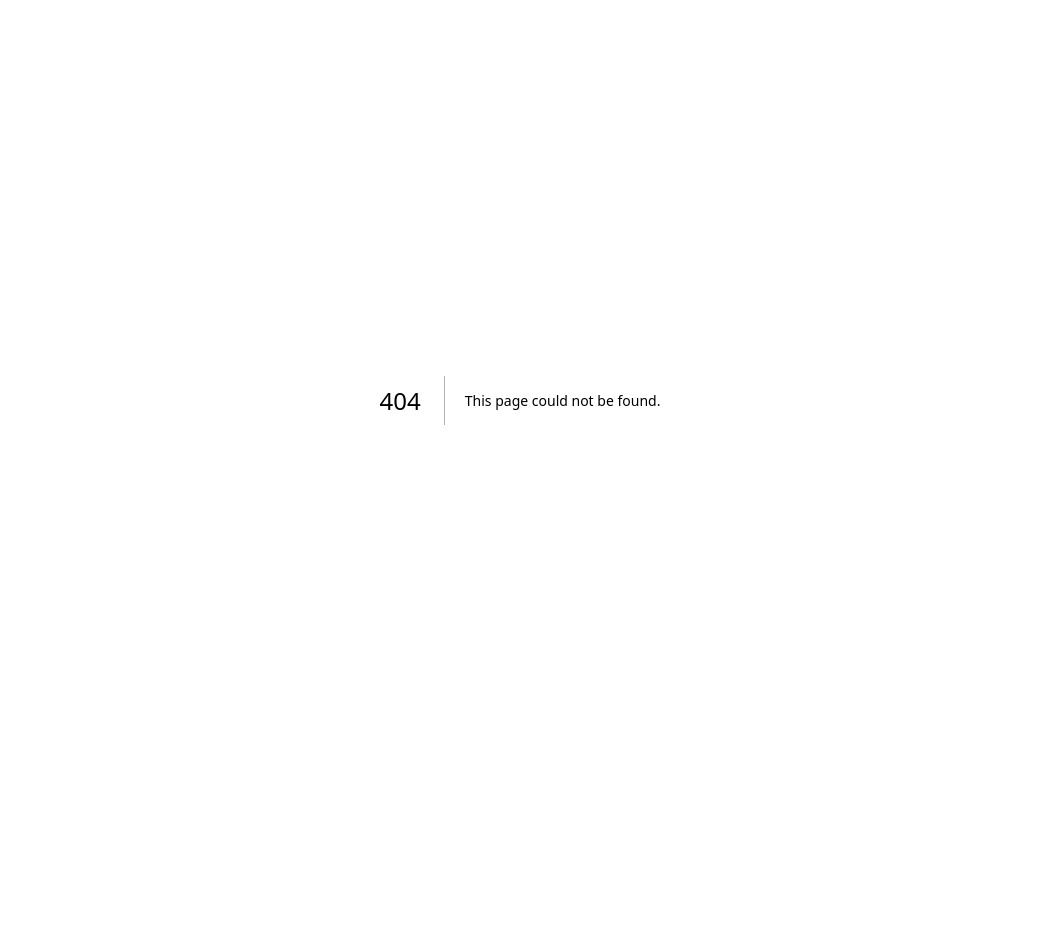
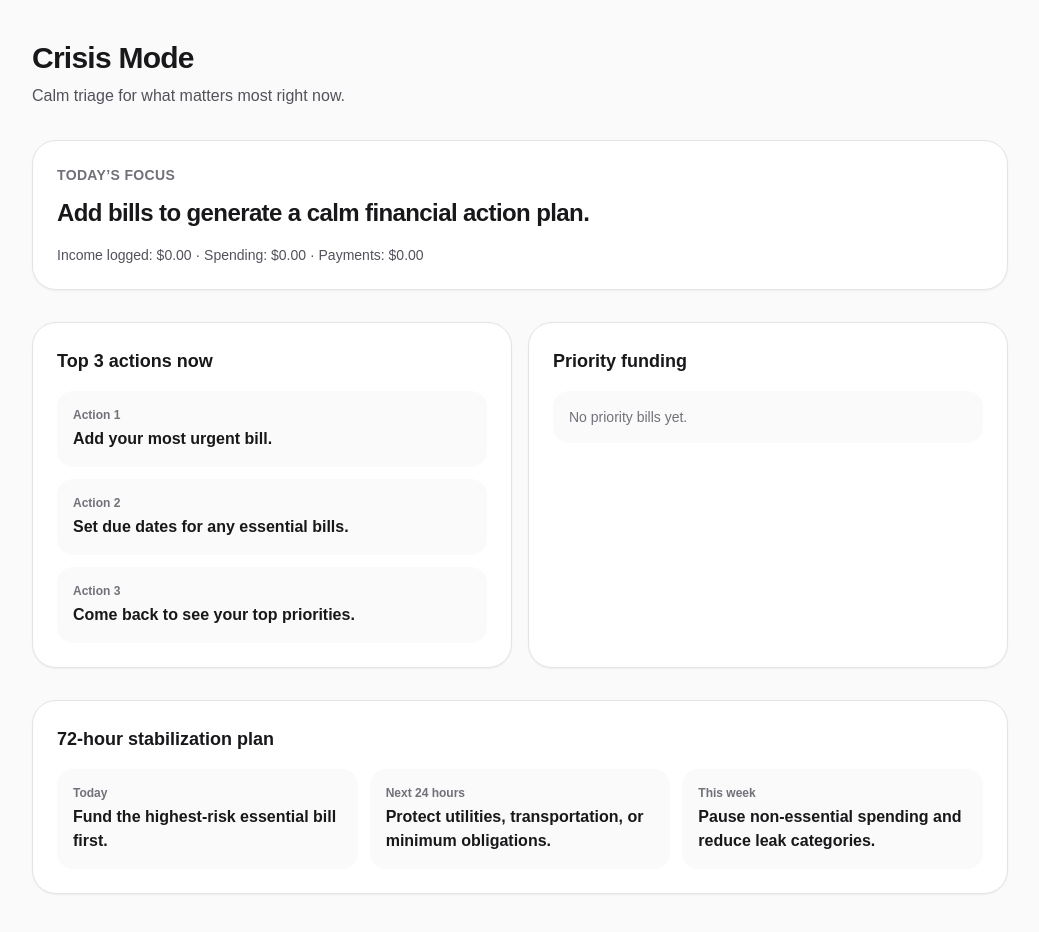
Before and after one commit to KristineMK72/money-control-saas, a Next.js app: page /crisis in a window 1280 px wide. Before the commit this address had no page. Shown: the whole page, without its empty margins (120-1159 px from the left). Before the commit the page ends 800 px from the top, so only its background shows below. Built offline with nearby package versions, Linux system fonts and the light colour scheme.

Commit message:
Create page.tsx

```diff
--- /dev/null
+++ b/app/crisis/page.tsx
@@ -0,0 +1,151 @@
+"use client";
+
+import { useMemo } from "react";
+import { useMoneyStore } from "@/lib/money/store";
+import { getPriorityBuckets } from "@/lib/money/priority";
+
+export default function CrisisPage() {
+  const { buckets, totals } = useMoneyStore();
+
+  const ranked = useMemo(() => getPriorityBuckets(buckets), [buckets]);
+  const top = ranked.slice(0, 3);
+
+  const headline = useMemo(() => {
+    if (top.length === 0) {
+      return "Add bills to generate a calm financial action plan.";
+    }
+
+    const categories = top.map((x) => x.bucket.category).filter(Boolean);
+
+    if (categories.includes("housing")) {
+      return "Protect housing first, then utilities and transportation.";
+    }
+
+    if (categories.includes("utilities")) {
+      return "Protect essential services first, then minimum debt obligations.";
+    }
+
+    if (categories.includes("transportation")) {
+      return "Protect transportation first so income stays possible.";
+    }
+
+    return "Focus on the highest-risk bills first and ignore lower-priority noise today.";
+  }, [top]);
+
+  const actions = useMemo(() => {
+    if (top.length === 0) {
+      return [
+        "Add your most urgent bill.",
+        "Set due dates for any essential bills.",
+        "Come back to see your top priorities."
+      ];
+    }
+
+    return top.map(({ bucket }) => {
+      if (bucket.category === "housing") {
+        return `Pay ${bucket.name} first to protect housing stability.`;
+      }
+      if (bucket.category === "utilities") {
+        return `Fund ${bucket.name} to reduce shutoff risk.`;
+      }
+      if (bucket.category === "transportation") {
+        return `Protect ${bucket.name} so transportation stays available.`;
+      }
+      if (bucket.kind === "credit") {
+        return `Make the minimum payment on ${bucket.name} if possible.`;
+      }
+      return `Put money toward ${bucket.name} next.`;
+    });
+  }, [top]);
+
+  return (
+    <main className="min-h-screen bg-zinc-50 text-zinc-900">
+      <div className="mx-auto max-w-5xl px-6 py-10">
+        <h1 className="text-3xl font-black tracking-tight">Crisis Mode</h1>
+        <p className="mt-2 text-zinc-600">
+          Calm triage for what matters most right now.
+        </p>
+
+        <div className="mt-8 rounded-3xl border border-zinc-200 bg-white p-6 shadow-sm">
+          <div className="text-sm font-semibold uppercase tracking-wide text-zinc-500">
+            Today’s focus
+          </div>
+          <div className="mt-3 text-2xl font-black tracking-tight">
+            {headline}
+          </div>
+          <div className="mt-4 text-sm text-zinc-600">
+            Income logged: ${totals.income.toFixed(2)} · Spending: ${totals.spending.toFixed(2)} · Payments: ${totals.payments.toFixed(2)}
+          </div>
+        </div>
+
+        <div className="mt-8 grid gap-4 lg:grid-cols-2">
+          <div className="rounded-3xl border border-zinc-200 bg-white p-6 shadow-sm">
+            <h2 className="text-lg font-bold">Top 3 actions now</h2>
+            <div className="mt-4 grid gap-3">
+              {actions.map((action, i) => (
+                <div key={i} className="rounded-2xl bg-zinc-50 p-4">
+                  <div className="text-xs font-semibold text-zinc-500">
+                    Action {i + 1}
+                  </div>
+                  <div className="mt-1 font-semibold">{action}</div>
+                </div>
+              ))}
+            </div>
+          </div>
+
+          <div className="rounded-3xl border border-zinc-200 bg-white p-6 shadow-sm">
+            <h2 className="text-lg font-bold">Priority funding</h2>
+            <div className="mt-4 grid gap-3">
+              {top.length === 0 ? (
+                <div className="rounded-2xl bg-zinc-50 p-4 text-sm text-zinc-500">
+                  No priority bills yet.
+                </div>
+              ) : (
+                top.map(({ bucket, score }) => (
+                  <div
+                    key={bucket.key}
+                    className="flex items-center justify-between rounded-2xl bg-zinc-50 p-4"
+                  >
+                    <div>
+                      <div className="font-semibold">{bucket.name}</div>
+                      <div className="text-sm text-zinc-500">
+                        ${bucket.target.toFixed(2)} · Due {bucket.dueDate || "not set"}
+                      </div>
+                    </div>
+                    <div className="text-sm font-bold text-zinc-700">
+                      Score {score}
+                    </div>
+                  </div>
+                ))
+              )}
+            </div>
+          </div>
+        </div>
+
+        <div className="mt-8 rounded-3xl border border-zinc-200 bg-white p-6 shadow-sm">
+          <h2 className="text-lg font-bold">72-hour stabilization plan</h2>
+          <div className="mt-4 grid gap-3 md:grid-cols-3">
+            <div className="rounded-2xl bg-zinc-50 p-4">
+              <div className="text-xs font-semibold text-zinc-500">Today</div>
+              <div className="mt-1 font-semibold">
+                Fund the highest-risk essential bill first.
+              </div>
+            </div>
+            <div className="rounded-2xl bg-zinc-50 p-4">
+              <div className="text-xs font-semibold text-zinc-500">Next 24 hours</div>
+              <div className="mt-1 font-semibold">
+                Protect utilities, transportation, or minimum obligations.
+              </div>
+            </div>
+            <div className="rounded-2xl bg-zinc-50 p-4">
+              <div className="text-xs font-semibold text-zinc-500">This week</div>
+              <div className="mt-1 font-semibold">
+                Pause non-essential spending and reduce leak categories.
+              </div>
+            </div>
+          </div>
+        </div>
+      </div>
+    </main>
+  );
+}
```
